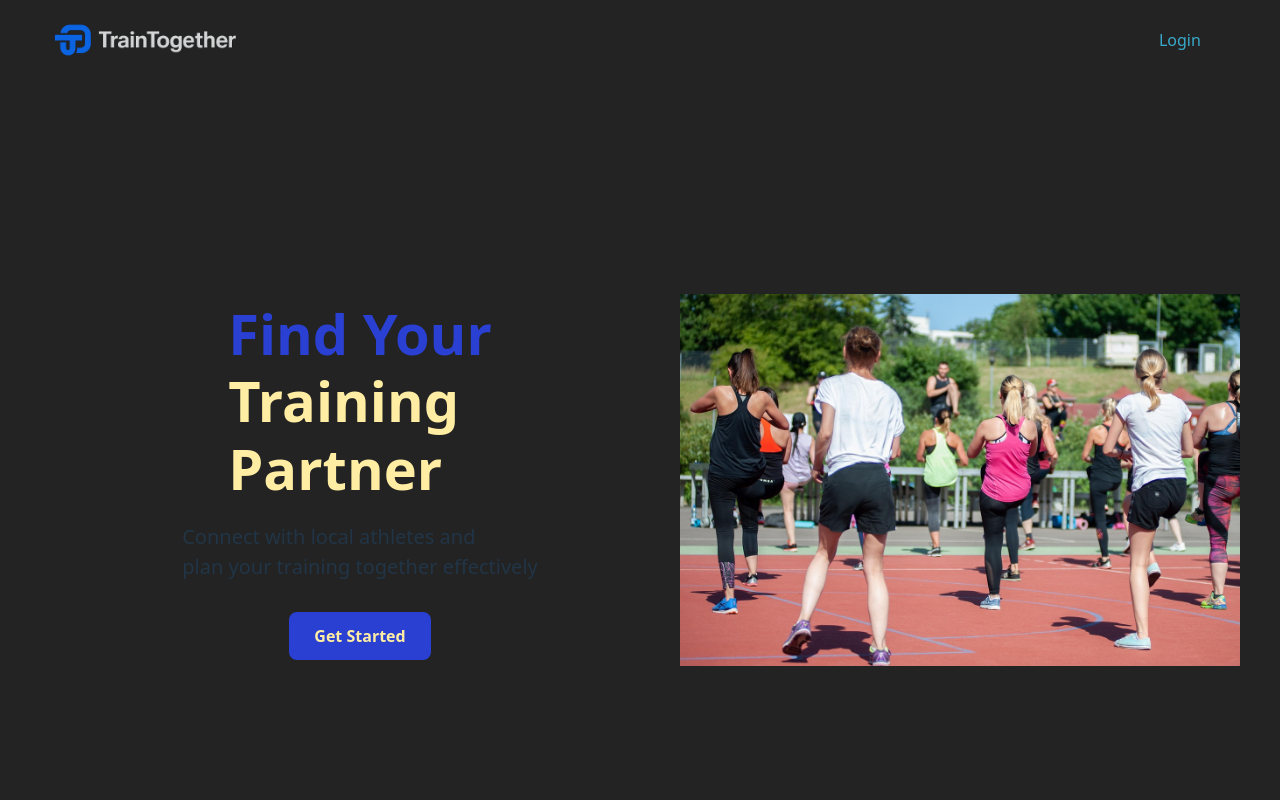
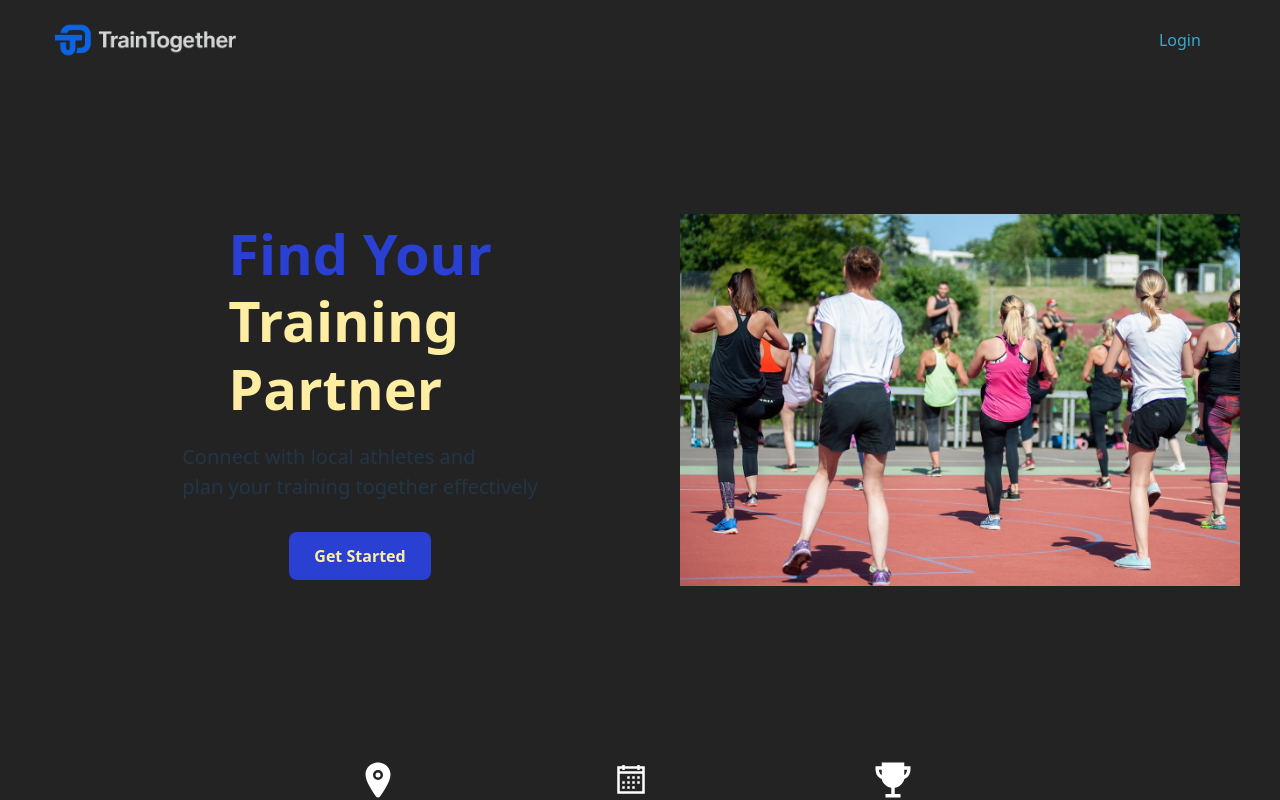
Before and after one commit to kalevlill/trainTogether, a React (Vite) app in the folder frontend/: page / in a window 1280 px wide. Shown: the top 800 px of the page. Built offline with nearby package versions, Linux system fonts and the light colour scheme.

Commit message:
fixed header overlapping

```diff
--- a/frontend/src/style/Header.css
+++ b/frontend/src/style/Header.css
@@ -16,11 +16,13 @@
   justify-content: space-between;
   align-items: center;
   padding: 0px 20px;
-  z-index: 1000;
+  z-index: 99999;
   box-sizing: border-box;
+  background-color: #242424;
 }
 
-.nav-links {
+
+  .nav-links {
   display: flex;
   align-items: center;
   gap: 1rem;
--- a/frontend/src/style/Layout.css
+++ b/frontend/src/style/Layout.css
@@ -15,5 +15,6 @@ html, body {
 
 .layout > main {
     flex: 1;
-    padding-top: 80px;
+    padding-top: 0;
+    margin-top: 0;
 }
```
